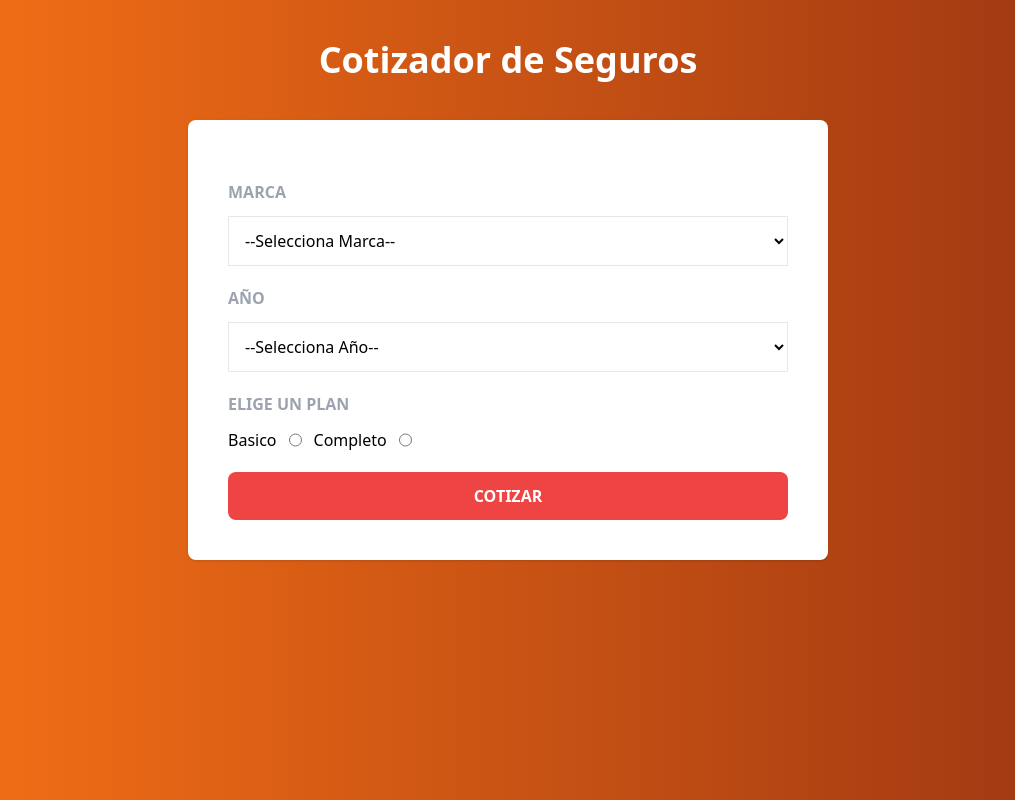
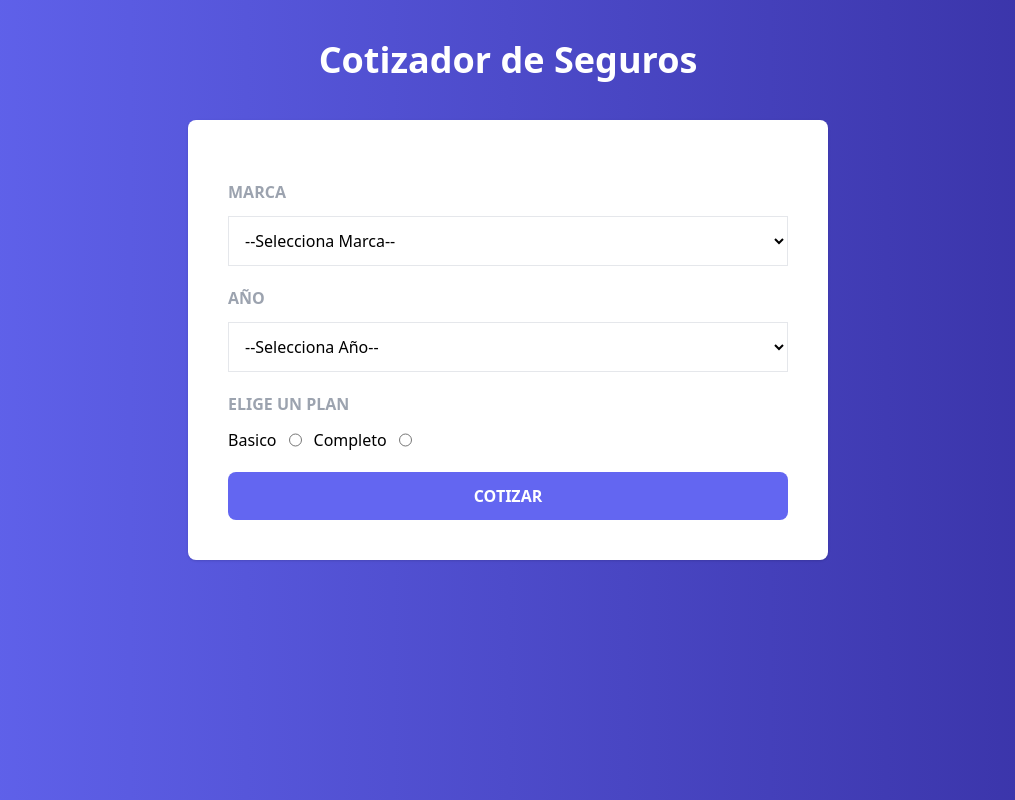
Before and after one commit to JuanRaV/CotizadorSeguros-ContextAPI, a React (Vite) app: page / in a window 1280 px wide. Shown: the whole page, without its empty margins (132-1147 px from the left). Built offline with nearby package versions, Linux system fonts and the light colour scheme.

Commit message:
Adding validation

```diff
--- a/index.html
+++ b/index.html
@@ -6,7 +6,7 @@
     <meta name="viewport" content="width=device-width, initial-scale=1.0" />
     <title>Cotizador, Forms y Context</title>
   </head>
-  <body class="bg-gradient-to-r from-orange-500 to-orange-800">
+  <body class="bg-gradient-to-r from-indigo-500 to-indigo-800">
     <div id="root"></div>
     <script type="module" src="/src/main.jsx"></script>
   </body>
--- /dev/null
+++ b/src/components/Error.jsx
@@ -0,0 +1,12 @@
+import useCotizador from "../hooks/useCotizador"
+
+const Error = () => {
+    const {error} = useCotizador()
+  return (
+    <div className="border text-center border-red-400 bg-red-100 py-3 text-red-700 rounded-lg">
+        <p>{error}</p>
+    </div>
+  )
+}
+
+export default Error
--- a/src/components/Formulario.jsx
+++ b/src/components/Formulario.jsx
@@ -1,13 +1,27 @@
 import { Fragment } from "react"
 import { MARCAS, YEARS, PLANES } from "../constants"
 import useCotizador from "../hooks/useCotizador"
+import Error from "./Error"
 
 const Formulario = () => {
 
+    const {datos,handleChangeDatos,error,setError} = useCotizador()
 
+    const handleSubmit = e=>{
+        e.preventDefault()
+        if(Object.values(datos).includes('')){
+            setError('Todos los campos son obligatorios')
+            return
+        }
+        setError('')
+        //Cotizar
+    }
   return (
     <>
-        <form action="">
+        {error && <Error/>}
+        <form
+            onSubmit={handleSubmit}
+        >
             <div className="my-5">
                 <label htmlFor="" className="block mb-3 font-bold text-gray-400 uppercase">
                     Marca
@@ -16,6 +30,8 @@ const Formulario = () => {
                     name="marca"
                     id=""
                     className="w-full p-3 bg-white border border-gray-200"
+                    onChange={e=>handleChangeDatos(e)}
+                    value={datos.marca}
                 >
                     <option value="">--Selecciona Marca--</option>
 
@@ -38,6 +54,8 @@ const Formulario = () => {
                     name="año"
                     id=""
                     className="w-full p-3 bg-white border border-gray-200"
+                    onChange={e=>handleChangeDatos(e)}
+                    value={datos.año}
                 >
                     <option value="">--Selecciona Año--</option>
 
@@ -67,6 +85,7 @@ const Formulario = () => {
                                 type="radio"
                                 name="plan"
                                 value={plan.id}
+                                onChange={e=>handleChangeDatos(e)}
                             />
                         </Fragment>
 
@@ -76,7 +95,7 @@ const Formulario = () => {
             </div>
             <input
                 type="submit"
-                className="w-full bg-red-500 hover:bg-red-600 transition-colors text-white cursor-pointer p-3 uppercase font-bold rounded-lg"
+                className="w-full bg-indigo-500 hover:bg-indigo-600 transition-colors text-white cursor-pointer p-3 uppercase font-bold rounded-lg"
                 value="Cotizar"
             />
         </form>
--- a/src/context/CotizadorProvider.jsx
+++ b/src/context/CotizadorProvider.jsx
@@ -5,11 +5,27 @@ const CotizadorContext = createContext()
 //Provider: lugar donde vamos a definir nuestro state, de donde vienen los datos
 
 const CotizadorProvider=({children})=>{
+    const [datos,setDatos] = useState({
+        marca: '',
+        año:'',
+        plan:''
+    })
 
+    const [error,setError] = useState('')
+
+    const handleChangeDatos = e =>{
+        setDatos({
+            ...datos, //Mantiene la info previa si no se perderia todo
+            [e.target.name] : e.target.value
+        })
+    }
     return(
         <CotizadorContext.Provider
             value={{
-
+                datos,
+                handleChangeDatos,
+                error,
+                setError
             }}
         >
             {children}
```
